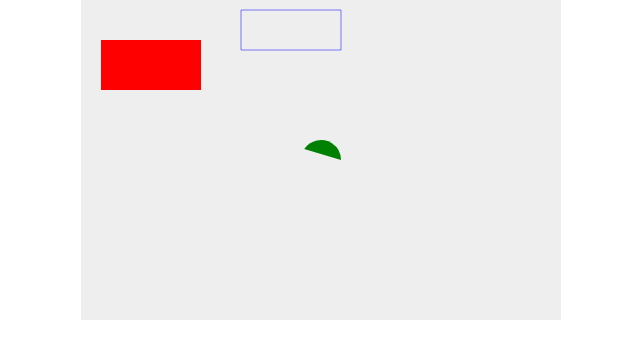
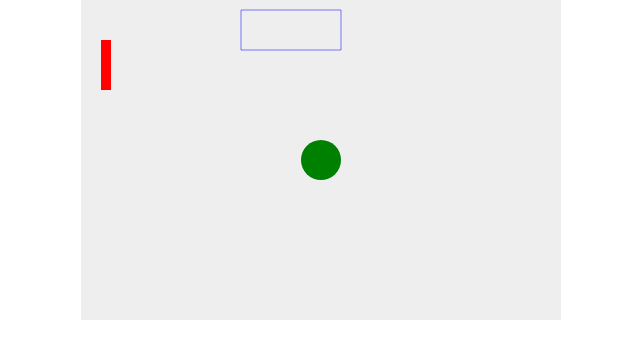
Before and after one commit to cpoblano/PFF, a plain HTML site: page index.html in a window 1280 px wide. Shown: the whole page, without its empty margins (319-959 px from the left). Drawn offline with Linux system fonts and the light colour scheme.

Commit message:
size changes2

```diff
--- a/index.html
+++ b/index.html
@@ -24,12 +24,12 @@
             const canvas = document.getElementById("myCanvas");
 const ctx = canvas.getContext("2d");
 ctx.beginPath();
-ctx.rect(20, 40, 100, 50);
+ctx.rect(20, 40, 10, 50);
 ctx.fillStyle = "red";
 ctx.fill();
 ctx.closePath();
 ctx.beginPath();
-ctx.arc(240, 160, 20, 10, Math.PI * 2, false);
+ctx.arc(240, 160, 20, 0, Math.PI * 2, false);
 ctx.fillStyle = "green";
 ctx.fill();
 ctx.closePath();
```
